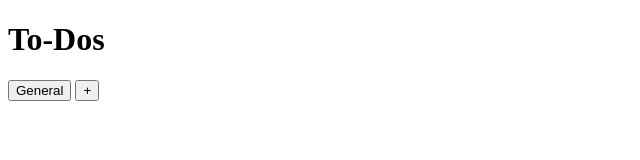
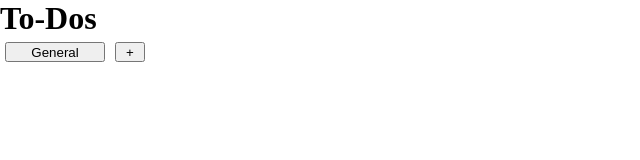
Before and after one commit to bkoch-16/todo-list, a website built with webpack: page src/template.html in a window 1280 px wide. Shown: the whole page, without its empty margins (0-640 px from the left). Built offline with nearby package versions, Linux system fonts and the light colour scheme.

Commit message:
created a display module
created a display module, switched project buttons to dom edits

```diff
--- /dev/null
+++ b/src/display-changes.js
@@ -0,0 +1,15 @@
+export function setupProjectButtons() {
+    const buttonContainer = document.querySelector("#project-buttons")
+
+    const generalProject = document.createElement("button")
+    generalProject.classList.add("project-button")
+    generalProject.textContent = "General"
+    buttonContainer.appendChild(generalProject)
+
+    const addProject = document.createElement("button")
+    addProject.id = "new-project"
+    addProject.textContent = "+"
+    buttonContainer.appendChild(addProject)
+
+    return
+}
--- a/src/index.js
+++ b/src/index.js
@@ -1,8 +1,9 @@
 import "./styles.css"
 import { CreateProject , CreateTask , placeTaskInProject } from "./structure-logic.js"
+import { setupProjectButtons } from "./display-changes.js";
 
 
-
+setupProjectButtons()
 let projectDefault= new CreateProject("General");
 let taskTest = new CreateTask("Finish project", "Wrap up display", "Tomorrow", "HIGH", projectDefault)
 placeTaskInProject(taskTest)
--- a/src/styles.css
+++ b/src/styles.css
@@ -0,0 +1,14 @@
+* {
+    margin: 0;
+    padding: 0;
+}
+
+button {
+    width: 30px;
+    height: 20px;
+    margin: 5px;
+}
+
+.project-button {
+    width: 100px;
+}
--- a/src/template.html
+++ b/src/template.html
@@ -7,9 +7,8 @@
 </head>
 <body>
     <h1>To-Dos</h1>
-    <div class="buttons">
-        <button id="default">General</button>
-        <button id="add-project">+</button>
+    <div id="project-buttons">
+
     </div>
     <div id="project-content">
 
```
